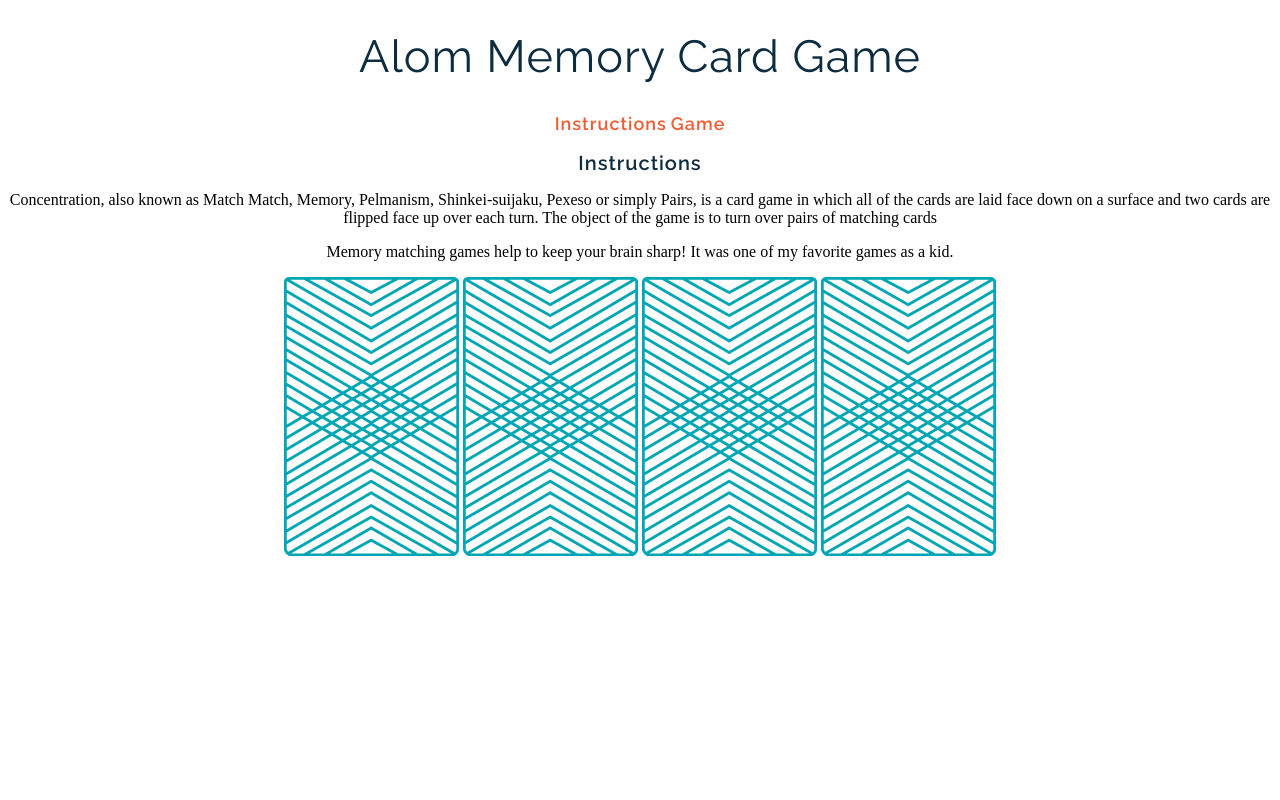
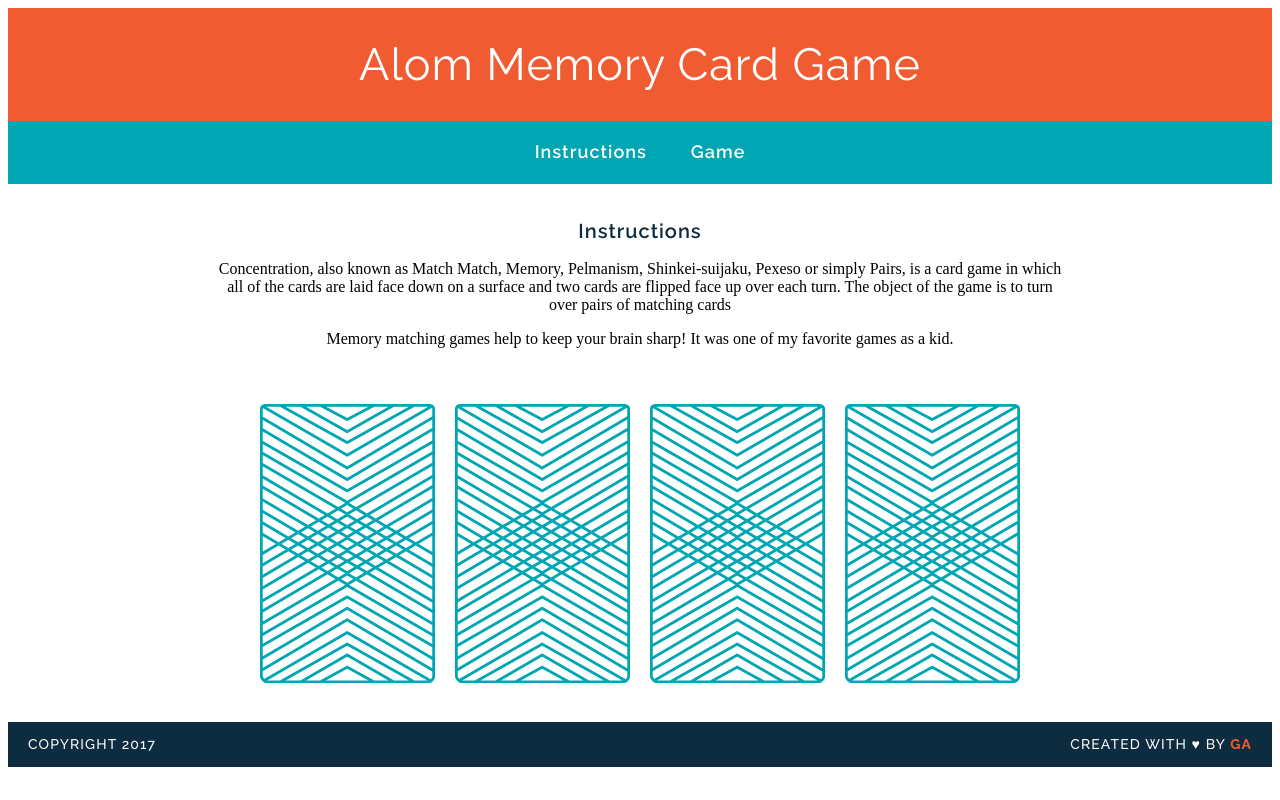
Before and after one commit to Alom310/wdi-fundamentals-memorygame, a plain HTML site: page index.html in a window 1280 px wide. Drawn offline with Linux system fonts and the light colour scheme; a web font is replaced by a local one.

Commit message:
updated game

```diff
--- a/css/style.css
+++ b/css/style.css
@@ -2,21 +2,23 @@ body {
 text-align: center;
 }
 
-h1 {
+h1{
 	font-family: raleway;
-	color: #0d2c40;
+	color: #ffffff;
 	letter-spacing:1px;
 	font-weight: 400;
 	font-size: 45px;
+	margin: 0;
 }
 
 a {
 	font-family: raleway;
-	color: #f15b31;
+	color: white;
 	letter-spacing:1px;
 	font-weight: 600;
 	font-size: 18px;
 	text-decoration: none;
+	margin:0 20px 0 20px;
 }
 
 h2{
@@ -26,3 +28,61 @@ h2{
 	font-weight: 600;
 	font-size: 20px;
 }
+
+header{
+	background-color: #F15B31;
+	font-color:#FFFFFF;
+	padding:30px 20px;
+}
+
+nav{
+	background-color: #00a6b3;
+	font-color:#ffffff;
+	padding: 20px 0 20px 0;
+	border-bottom: 2px solid transparent;
+}
+
+main{
+	width: 850px;
+	margin: 35px auto;
+}
+
+img{
+	margin: 40px 8px 0 8px;
+}
+
+footer{
+	text-transform: uppercase;
+	padding: 0 20px;
+	background-color: #0d2c40;
+	color: white;
+	font-size: 14px;
+	letter-spacing: .08em;
+	font-weight: 500;
+}
+
+.copyright{
+	font-family: Raleway;
+	float:left;
+}
+.message{
+	font-family: Raleway;
+	float: right;
+}
+.clearfix:after {
+visibility: hidden;
+display: block;
+content: " ";
+clear: both;
+height: 0;
+font-size: 0;
+}
+
+.name{
+	color:#F15B31;
+	font-weight: 700;
+}
+
+a:hover {
+	background-color: palegreen;
+}
--- a/index.html
+++ b/index.html
@@ -6,10 +6,13 @@
 	<title>Alom's Memory Card Game</title>
 </head>
 <body>
+	<header>
 <h1>Alom Memory Card Game</h1>
+</header>
+<nav>
 <a href="#">Instructions</a>
-<a href="#">Game</a>
-
+<a href="#">Game</a></nav>
+<main>
 <h2>Instructions</h2>
 
 <p>Concentration, also known as Match Match, Memory, Pelmanism, Shinkei-suijaku, Pexeso or simply Pairs, is a card game in which all of the cards are laid face down on a surface and two cards are flipped face up over each turn. The object of the game is to turn over pairs of matching cards</p>
@@ -22,6 +25,10 @@
 <img src="images/back.png" alt="King of Diamonds">
 <img src="images/back.png" alt="King of Hearts">
 </div>
-
+</main>
+<footer class="clearfix">
+<p class="copyright">Copyright 2017</p>
+<p class="message">Created with &hearts; by <span class="name">GA</span></p>
+</footer>
 </body>
 </html>
```
Also changed, not shown: 48367811_10213467703789746_7910884607346606080_n.jpg (added).
